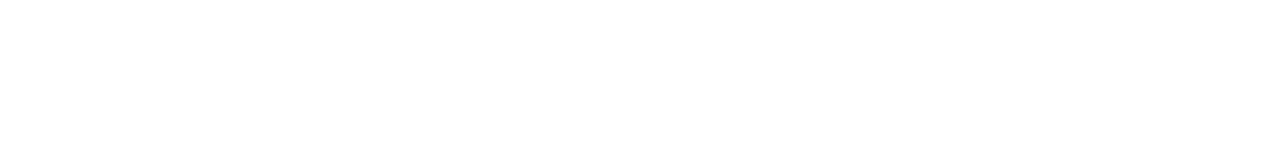
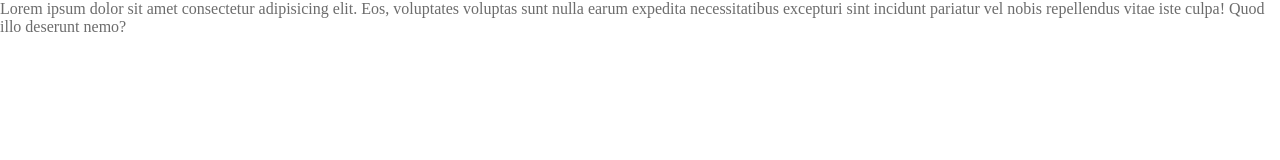
Before and after one commit to vitorzvaz/P02_Travelgram, a plain HTML site: page index.html in a window 1280 px wide. Drawn offline with Linux system fonts and the light colour scheme.

Commit message:
initial styleguide + assets

```diff
--- a/index.html
+++ b/index.html
@@ -7,6 +7,8 @@
     <link rel="stylesheet" href="/styles/index.css">
 </head>
 <body>
-
+    <p>
+        Lorem ipsum dolor sit amet consectetur adipisicing elit. Eos, voluptates voluptas sunt nulla earum expedita necessitatibus excepturi sint incidunt pariatur vel nobis repellendus vitae iste culpa! Quod illo deserunt nemo?
+    </p>
 </body>
 </html>
--- a/styles/global.css
+++ b/styles/global.css
@@ -3,3 +3,18 @@
     padding: 0;
     box-sizing: border-box;
 }
+
+:root {
+    --brand-color: #EF5F4C;
+    --shape-background-color: #FFFFFF;
+    --shape-surface-color: #F5F5F5;
+    --shape-skeleton-color: #D9D9D9;
+    --shape-transparency: #ffffff8f;
+    --text-color-primary: #313131;
+    --text-color-secondary: #6C6C6C;
+}
+
+body {
+    color: var(--text-color-secondary);
+    background-color: var(--shape-background-color);
+}
```
Also changed, not shown: assets/AirplaneTilt.svg (added), assets/Image 01.png (added), assets/Image 02.png (added), assets/Image 03.png (added), assets/Image 04.png (added), assets/Image 05.png (added), assets/Image 06.png (added), assets/Image 07.png (added), assets/Image 08.png (added), assets/Image 09.png (added), assets/Image 10.png (added), assets/Image 11.png (added), assets/Image.svg (added), assets/Logo.svg (added), 2 more files, 1 other file.
